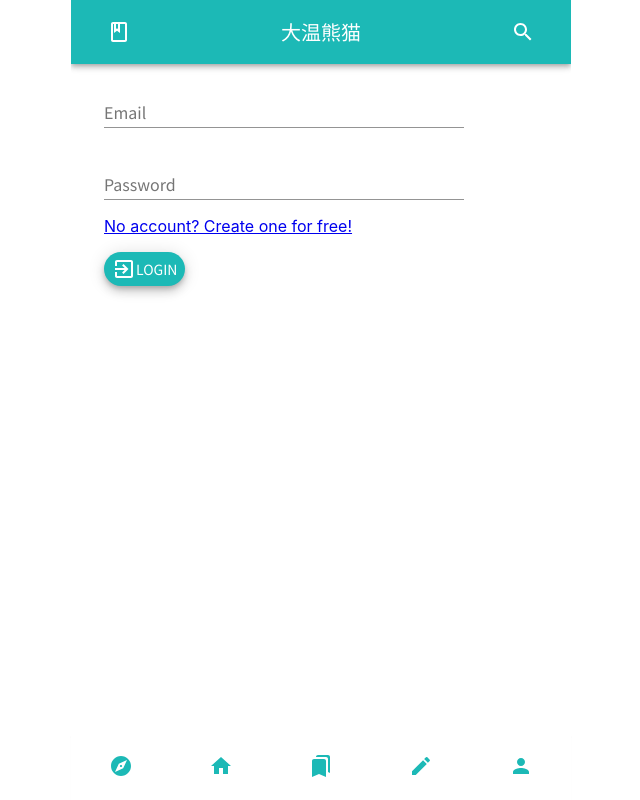
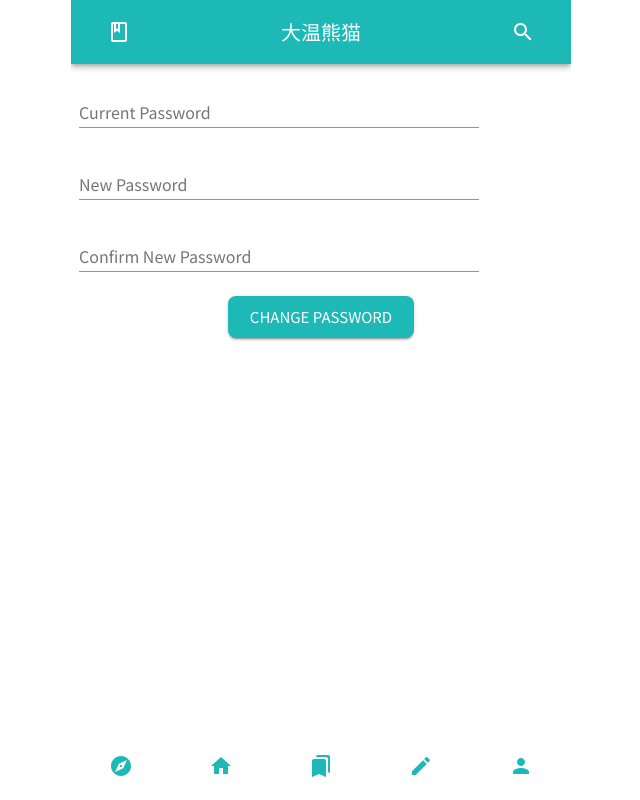
Before and after one commit to de2008de/vanpanda_quiz_card_ui, a React (Create React App) app: page /profile/change_password in a window 1280 px wide. Before the commit this address led to /login. Shown: the whole page, without its empty margins (319-959 px from the left). Built offline with nearby package versions, Linux system fonts and the light colour scheme; what react-stripe-elements would draw is missing.

Commit message:
+ Add change password + Add loader to some places to improve user experience + Add axios cancel token to BookmarkPage to prevent memory leak + Remove text on ExplorePage

```diff
--- a/src/components/Route/WCRouter.js
+++ b/src/components/Route/WCRouter.js
@@ -16,6 +16,7 @@ import FlashcardPage from "../commons/FlashcardPage";
 import StudyPageResult from "../commons/StudyPageResult";
 import ExplorePage from "../explore/ExplorePage";
 import SearchResultPage from "../explore/SearchPage";
+import ChangePasswordPage from "../commons/ChangePasswordPage";
 
 const WCRouter = () => {
     return (
@@ -29,7 +30,7 @@ const WCRouter = () => {
                 <Route path="/success" component={SuccessPage} />
                 <Route path="/login" component={LoginPage} />
                 <Route path="/signup" component={SignUpPage} />
-                <Route path="/profile" component={ProfilePage} />
+                <Route path="/profile" exact component={ProfilePage} />
                 <Route path="/user/publicProfile" component={PublicProfilePage} />
                 <Route path="/paymentCompleted" component={PaymentCompletedPage} />
                 <Route path="/payment" component={PaymentPage} />
@@ -37,6 +38,7 @@ const WCRouter = () => {
                 <Route path="/studyCard/study/result" component={StudyPageResult} />
                 <Route path="/studyCard/flashcard" component={FlashcardPage} />
                 <Route path="/search" exact component={SearchResultPage} />
+                <Route path="/profile/change_password" exact component={ChangePasswordPage} />
                 <Redirect to="/" />
             </Switch>
         </div>
--- a/src/components/commons/AddStudyCardPage.js
+++ b/src/components/commons/AddStudyCardPage.js
@@ -13,6 +13,7 @@ import ConceptCardInputField from "../Card/ConceptCardInputField";
 import TRANSLATED_ERROR_TEXT from "../../resources/translatedText/ErrorMessagesEn";
 import HTTP_RESPONSE_STATUS from "../../resources/http/HttpResponseStatus";
 import { CARD_LENGTH_LIMIT } from "../../resources/lengthLimit/CardLengthLimit";
+import CircularProgress from '@material-ui/core/CircularProgress';
 
 const postStudyCardApi = "/api/v1/card/studycard";
 
@@ -41,6 +42,10 @@ const useStyles = makeStyles(theme => ({
     errorMessageContainer: {
         margin: "0.5rem",
         color: theme.palette.secondary.main
+    },
+    loaderContainer: {
+        display: "flex",
+        justifyContent: "center"
     }
 }));
 
@@ -325,6 +330,9 @@ const AddStudyCardPage = props => {
                 <div className={classes.errorMessageContainer}>
                     {showErrorMessage()}
                 </div>
+                <div className={classes.loaderContainer}>
+                    {isSubmitting ? <CircularProgress /> : null}
+                </div>
                 <Fab
                     variant="extended"
                     size="small"
--- a/src/components/commons/BookmarkPage.js
+++ b/src/components/commons/BookmarkPage.js
@@ -6,6 +6,8 @@ import ServerConfig from "../../configs/ServerConfig";
 import Typography from "@material-ui/core/Typography";
 import empty_box_svg from "../../assets/svg/empty_box.svg";
 import { makeStyles } from "@material-ui/core/styles";
+import { getAxioCancelTokenSource } from "../../helpers/general";
+import CircularProgress from '@material-ui/core/CircularProgress';
 
 const useStyles = makeStyles({
     empty_page: {
@@ -14,6 +16,11 @@ const useStyles = makeStyles({
     },
     empty_box_svg: {
         width: "10rem"
+    },
+    loaderContainer: {
+        display: "flex",
+        justifyContent: "center",
+        marginTop: "2rem"
     }
 });
 
@@ -25,23 +32,33 @@ const BookmarkPage = props => {
 
     const classes = useStyles();
     const [bookmarkedConceptCards, setBookmarkedConceptCards] = useState([]);
+    const [isLoading, setisLoading] = useState(true);
 
     // TODO: Add paging to get all bookmarks
     useEffect(() => {
         if (!isAuthenticated()) {
             return;
         }
+        const cancelTokenSource = getAxioCancelTokenSource();
+        const cancelToken = cancelTokenSource.token;
         const headers = {
             token: window.localStorage.getItem("token")
         };
         axios
             .get(ServerConfig.api.ip + getBookmarkedConceptCardsApi, {
-                headers: headers
+                headers: headers,
+                cancelToken: cancelToken
             })
             .then(response => {
+                setisLoading(false);
                 const aConceptCards = response.data.data;
                 setBookmarkedConceptCards(aConceptCards);
-            });
+            })
+            .catch(() => { });
+
+        return () => {
+            cancelTokenSource.cancel();
+        }
     }, []);
 
     const loadDetailCards = () => {
@@ -61,8 +78,20 @@ const BookmarkPage = props => {
         return aDetailCards;
     };
 
+    const renderLoader = () => {
+        if (isLoading) {
+            return (
+                <div className={classes.loaderContainer}>
+                    <CircularProgress />
+                </div>
+            );
+        }
+    };
+
     const loadBookmarkPage = () => {
-        if (bookmarkedConceptCards.length !== 0) {
+        if (isLoading) {
+            return renderLoader();
+        } else if (bookmarkedConceptCards.length !== 0) {
             return loadDetailCards();
         } else {
             return (
--- /dev/null
+++ b/src/components/commons/ChangePasswordPage.js
@@ -0,0 +1,207 @@
+import React, { useState } from "react";
+import Button from '@material-ui/core/Button';
+import TextField from "@material-ui/core/TextField";
+import Chip from "@material-ui/core/Chip";
+import ErrorIcon from "@material-ui/icons/Error";
+import { makeStyles } from "@material-ui/core/styles";
+import axios from "axios";
+import ServerConfig from "../../configs/ServerConfig";
+import CircularProgress from '@material-ui/core/CircularProgress';
+
+const userPasswordApi = "/api/v1/user/password";
+
+const useStyles = makeStyles(theme => ({
+    textField: {
+        marginLeft: theme.spacing(1),
+        marginRight: theme.spacing(1),
+        width: "80%"
+    },
+    buttonContainer: {
+        display: "flex",
+        justifyContent: "center",
+        margin: "1rem"
+    },
+    chip: {
+        margin: "0.3rem"
+    },
+    messagesArea: {
+        display: "flex",
+        justifyContent: "center"
+    }
+}));
+
+const ChangePasswordPage = props => {
+    const classes = useStyles();
+    const [errorMessages, setErrorMessages] = useState({});
+    const [successMessage, setSuccessMessage] = useState(null);
+    const [isSuccess, setIsSuccess] = useState(false);
+    const [isWaiting, setIsWaiting] = useState(false);
+    const [input, setInput] = useState({
+        currentPassword: "",
+        newPassword: "",
+        confirmNewPassword: ""
+    });
+    const onChangeHandler = sFieldName => {
+        return e => {
+            const oNewInput = {};
+            oNewInput[sFieldName] = e.target.value;
+            setInput(prevState => {
+                return {
+                    ...prevState,
+                    ...oNewInput
+                };
+            });
+        };
+    };
+    const loadErrorMessages = () => {
+        const aErrorChips = [];
+        let key;
+        for (key in errorMessages) {
+            const oChip = (
+                <div key={key}>
+                    <Chip
+                        className={classes.chip}
+                        icon={<ErrorIcon />}
+                        color="secondary"
+                        label={key + ": " + errorMessages[key]}
+                        variant="outlined"
+                    />
+                </div>
+            );
+            aErrorChips.push(oChip);
+        }
+        return aErrorChips;
+    };
+
+    const renderSuccessMessage = () => {
+        if (successMessage) {
+            return (
+                <div>
+                    <Chip
+                        className={classes.chip}
+                        color="primary"
+                        label={successMessage}
+                        variant="default"
+                    />
+                </div>
+            );
+        }
+    };
+
+    const onChangePasswordHandler = () => {
+        setErrorMessages({});
+        if (!input.currentPassword) {
+            const error = {
+                currentPassword: "is required"
+            };
+            setErrorMessages(prevState => {
+                return {
+                    ...prevState,
+                    ...error
+                };
+            });
+            return;
+        }
+
+        if (input.newPassword !== input.confirmNewPassword) {
+            const error = {
+                confirmNewPassword: "does not match"
+            };
+            setErrorMessages(prevState => {
+                return {
+                    ...prevState,
+                    ...error
+                };
+            });
+            return;
+        }
+
+        const headers = {
+            token: window.localStorage.getItem("token")
+        };
+        setIsWaiting(true);
+        axios
+            .post(ServerConfig.api.ip + userPasswordApi, {
+                currentPassword: input.currentPassword,
+                newPassword: input.newPassword
+            }, {
+                headers: headers
+            })
+            .then(response => {
+                setIsWaiting(false);
+                const success = response.data.success;
+                if (success) {
+                    setIsSuccess(true);
+                    setSuccessMessage("Password has been changed");
+                }
+            })
+            .catch(error => {
+                setIsWaiting(false);
+                if (!error.response) {
+                    setErrorMessages({
+                        general: "server no response"
+                    });
+                }
+                const errorMessages = error.response.data.errorMessages;
+                setErrorMessages(prevState => {
+                    return {
+                        ...errorMessages
+                    };
+                });
+            });
+    };
+    return (
+        <div className="ChangePasswordPage">
+            <div>
+                <TextField
+                    id="currentPassword"
+                    label="Current Password"
+                    type="password"
+                    className={classes.textField}
+                    value={input.password}
+                    onChange={onChangeHandler("currentPassword")}
+                    margin="normal"
+                    error={errorMessages.currentPassword ? true : false}
+                />
+                <TextField
+                    id="newPassword"
+                    label="New Password"
+                    type="password"
+                    className={classes.textField}
+                    value={input.password}
+                    onChange={onChangeHandler("newPassword")}
+                    margin="normal"
+                    error={errorMessages.newPassword ? true : false}
+                />
+                <TextField
+                    id="confirmNewPassword"
+                    label="Confirm New Password"
+                    type="password"
+                    className={classes.textField}
+                    value={input.password}
+                    onChange={onChangeHandler("confirmNewPassword")}
+                    margin="normal"
+                    error={errorMessages.confirmNewPassword ? true : false}
+                />
+            </div>
+            <div className={classes.messagesArea}>
+                {loadErrorMessages()}
+                {renderSuccessMessage()}
+                {isWaiting ? <CircularProgress /> : null}
+            </div>
+            <div className={classes.buttonContainer}>
+                <Button
+                    color="primary"
+                    variant="contained"
+                    size="large"
+                    onClick={onChangePasswordHandler}
+                    disabled={isWaiting || isSuccess}
+                >
+                    Change Password
+                </Button>
+            </div>
+        </div>
+    );
+};
+
+export default ChangePasswordPage;
--- a/src/components/commons/DetailPage.js
+++ b/src/components/commons/DetailPage.js
@@ -21,6 +21,7 @@ import { collectStudyCard, removeStudyCardFromCollection } from "../api/StudyCar
 import { getAxioCancelTokenSource } from "../../helpers/general";
 import Switch from '@material-ui/core/Switch';
 import { Link } from "react-router-dom";
+import CircularProgress from '@material-ui/core/CircularProgress';
 
 const sStudyCardApi = "/api/v1/card/studycard";
 
@@ -53,6 +54,10 @@ const useStyles = makeStyles(theme => ({
     warningText: {
         color: theme.palette.secondary.main,
         marginLeft: "1rem"
+    },
+    loaderContainer: {
+        display: "flex",
+        justifyContent: "center"
     }
 }));
 
@@ -66,6 +71,7 @@ const DetailPage = props => {
     const [showCollectWarning, setShowCollectWarning] = useState(false);
     const [showWarning, setShowWarning] = useState(false);
     const [warningText, setWarningText] = useState("");
+    const [isLoading, setIsLoading] = useState(true);
     const { setAppContext } = useContext(AppContext);
     let userId = null;
     const userToken = window.localStorage.getItem("token");
@@ -83,6 +89,7 @@ const DetailPage = props => {
                 cancelToken: cancelToken
             })
             .then(response => {
+                setIsLoading(false);
                 const studyCard = response.data.data;
                 const metadata = response.data.metadata;
                 setStudyCard(studyCard);
@@ -102,6 +109,16 @@ const DetailPage = props => {
                 setBookmarks(bookmarkMap);
             })
             .catch(thrown => { });
+    };
+
+    const renderLoader = () => {
+        if (isLoading) {
+            return (
+                <div className={classes.loaderContainer}>
+                    <CircularProgress />
+                </div>
+            );
+        }
     };
 
     useEffect(() => {
@@ -324,6 +341,7 @@ const DetailPage = props => {
             <div>
                 {renderCollectSwitch()}
             </div>
+            {renderLoader()}
             <div className="content">
                 {loadConceptCards()}
             </div>
--- a/src/components/explore/ExplorePage.js
+++ b/src/components/explore/ExplorePage.js
@@ -14,6 +14,7 @@ import StudyCard from "../Card/StudyCard";
 import { Link } from "react-router-dom";
 import { getAxioCancelTokenSource } from "../../helpers/general";
 import { isToggleOn } from "../../configs/FeatureToggle";
+import CircularProgress from '@material-ui/core/CircularProgress';
 
 const getStudyCardApi = "/api/v1/card/studycard";
 
@@ -41,7 +42,7 @@ const useStyles = makeStyles(theme => ({
         borderRadius: "12px",
         padding: "0.5rem"
     },
-    loaderWrapper: {
+    loaderContainer: {
         display: "flex",
         justifyContent: "center"
     }
@@ -50,6 +51,7 @@ const useStyles = makeStyles(theme => ({
 const ExplorePage = props => {
     const classes = useStyles();
     const [studyCards, setStudyCards] = useState([]);
+    const [isLoading, setIsLoading] = useState(true);
     const getSearchBarPlaceholder = () => {
         // TODO: get hot keywords dynamically
         return "BC驾照笔试";
@@ -76,6 +78,7 @@ const ExplorePage = props => {
                 cancelToken: cancelToken
             })
             .then(response => {
+                setIsLoading(false);
                 const aStudyCards = response.data.data;
                 aStudyCards.forEach(oStudyCard => {
                     const oStudyCardComponent = (
@@ -114,6 +117,16 @@ const ExplorePage = props => {
         props.history.push("/search");
     };
 
+    const renderLoader = () => {
+        if (isLoading) {
+            return (
+                <div className={classes.loaderContainer}>
+                    <CircularProgress />
+                </div>
+            );
+        }
+    };
+
     const renderExplorePageContent = () => {
         return (
             <div className="ExplorePageContent">
@@ -137,8 +150,9 @@ const ExplorePage = props => {
                 }
                 <div className={classes.recommendationContainer}>
                     <div className={classes.recommendationTitle}>
-                        Create Your Own Card
+
                     </div>
+                    {renderLoader()}
                     <div>{studyCards}</div>
                 </div>
             </div>
--- a/src/components/users/UserProfile.js
+++ b/src/components/users/UserProfile.js
@@ -12,10 +12,10 @@ import FaceIcon from "@material-ui/icons/Face";
 import MailOutlineIcon from "@material-ui/icons/MailOutline";
 import PaymentIcon from "@material-ui/icons/Payment";
 import FingerprintIcon from '@material-ui/icons/Fingerprint';
-import FavoriteBorderIcon from '@material-ui/icons/FavoriteBorder';
 import ListIcon from '@material-ui/icons/List';
-import VerifiedUserIcon from '@material-ui/icons/VerifiedUser';
 import { getAxioCancelTokenSource } from "../../helpers/general";
+import { Link } from "react-router-dom";
+import CircularProgress from '@material-ui/core/CircularProgress';
 
 const userProfileApi = "/api/v1/user/profile";
 
@@ -36,12 +36,23 @@ const useStyles = makeStyles(theme => ({
         color: theme.palette.text.secondary,
         display: "flex",
         alignItems: "center"
+    },
+    changePassword: {
+        display: "flex",
+        justifyItems: "right",
+        marginLeft: "1rem",
+        marginTop: "1rem"
+    },
+    loaderContainer: {
+        display: "flex",
+        justifyContent: "center"
     }
 }));
 
 const UserProfile = props => {
     const classes = useStyles();
     const [userProfile, setUserProfile] = useState({});
+    const [isLoading, setIsLoading] = useState(true);
     let sProfileRequestUrl = ServerConfig.api.ip + userProfileApi;
     if (props.id) {
         sProfileRequestUrl = sProfileRequestUrl + "/" + props.id;
@@ -61,6 +72,7 @@ const UserProfile = props => {
                 cancelToken: cancelToken
             })
             .then(response => {
+                setIsLoading(false);
                 const oUserProfile = response.data.data;
                 setUserProfile(prevState => {
                     return {
@@ -69,29 +81,23 @@ const UserProfile = props => {
                     };
                 });
             })
-            .catch(thrown => {});
-            return () => {
-                cancelTokenSource.cancel();
-            }
+            .catch(thrown => { });
+        return () => {
+            cancelTokenSource.cancel();
+        }
     }, [sProfileRequestUrl, props.isPublic]);
 
     const generateTableRows = () => {
         const fieldDisplayNameMap = {
-            "verifiedIdentity": "Verified Member",
             "id": "ID",
             "username": "Username",
             "email": "Email",
-            "level": "Level",
-            "currentExp": "Current Exp.",
-            "nextLevelExp": "To Next Level",
             "credit": "Credit",
         };
         const fieldIconMap = {
             "id": <FingerprintIcon />,
             "username": <FaceIcon />,
-            "verifiedIdentity": <VerifiedUserIcon />,
             "email": <MailOutlineIcon />,
-            "level": <FavoriteBorderIcon />,
             "credit": <PaymentIcon />
         }
         const purcaseCreditButton = (
@@ -123,14 +129,25 @@ const UserProfile = props => {
         return aTableRows;
     };
 
+    const renderLoader = () => {
+        if (isLoading) {
+            return (
+                <div className={classes.loaderContainer}>
+                    <CircularProgress />
+                </div>
+            );
+        }
+    };
+
     return (
-        <div>
+        <div className="UserProfile">
             <div className={classes.accountCircleIconContainer}>
                 <AccountCircleIcon
                     className={classes.accountCircleIcon}
                     color="primary"
                 />
             </div>
+            {renderLoader()}
             <div className={classes.profileInfo}>
                 <Table>
                     <TableBody>
@@ -138,6 +155,14 @@ const UserProfile = props => {
                     </TableBody>
                 </Table>
             </div>
+            {
+                !props.isPublic ?
+                    <div className={classes.changePassword}>
+                        <Link to={"/profile/change_password"}> Change Password </Link>
+                    </div>
+                    :
+                    null
+            }
         </div>
     );
 }
```
